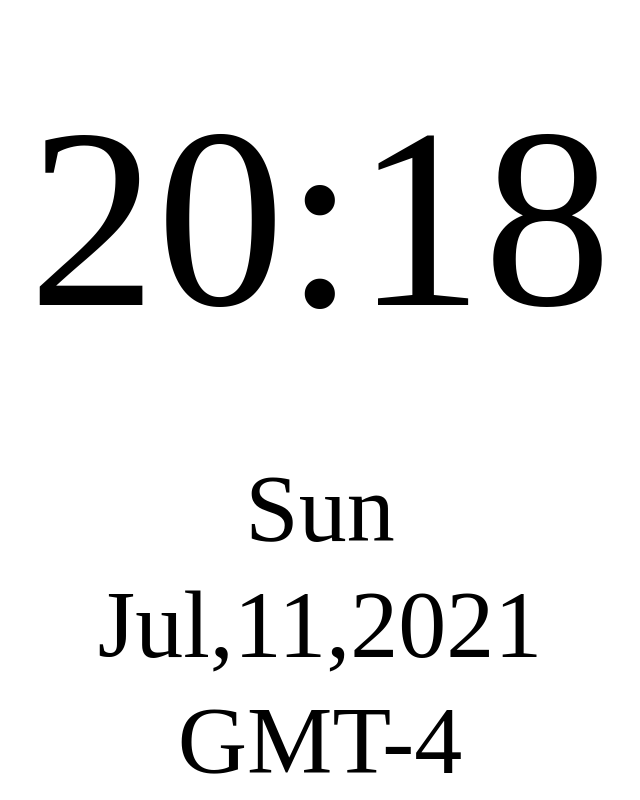
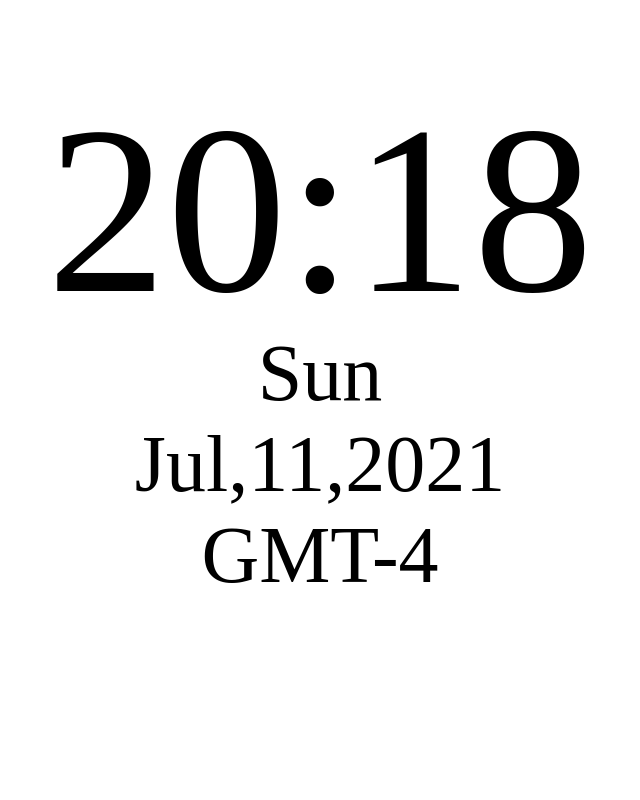
Before and after one commit to urfdvw/kindle_clock, a plain HTML site: page index.html in a window 1280 px wide. Shown: the whole page, without its empty margins (328-968 px from the left). Drawn offline with Linux system fonts and the light colour scheme.

Commit message:
Update index.html

```diff
--- a/index.html
+++ b/index.html
@@ -26,19 +26,19 @@
 
     .time_container {
       top: 0;
-      height: 55%;
+      height: 40%;
     }
 
     .date_container {}
 
     .time {
       padding-top: 5%;
-      font-size: 16rem;
+      font-size: 15rem;
     }
 
     .date {
-      padding-top: 5px;
-      font-size: 6rem;
+      padding-top: 0%;
+      font-size: 5rem;
     }
   </style>
 </head>
```
